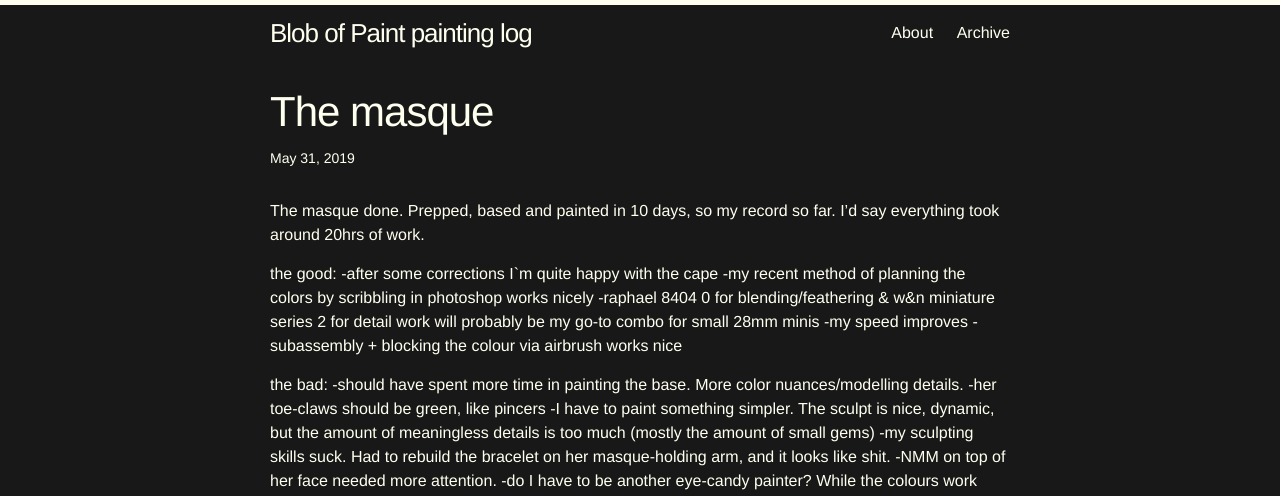
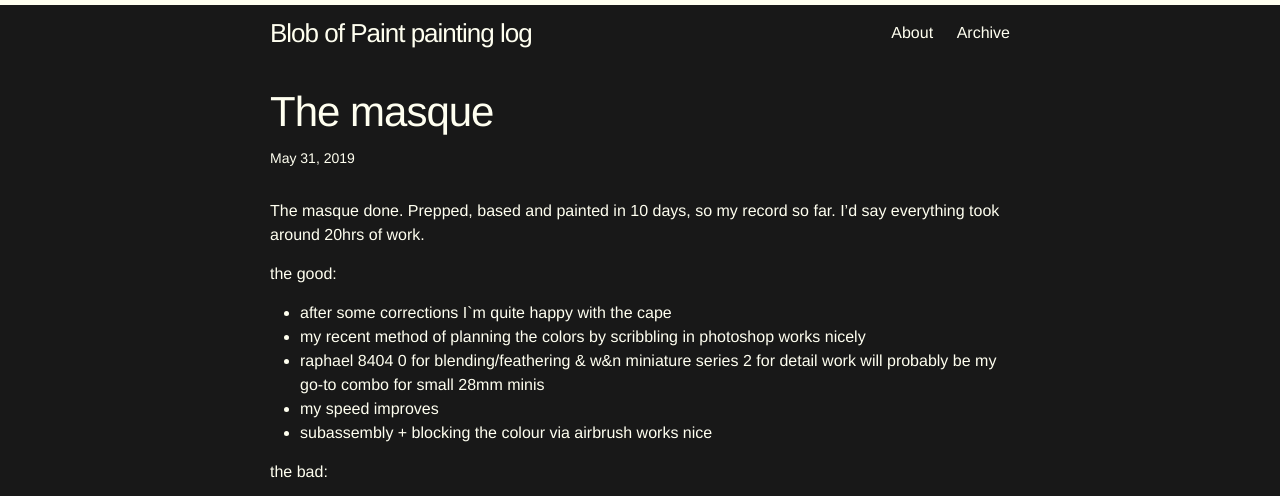
Before and after one commit to blobofpaint/blobofpaint.github.io, a Jekyll site: the page built from _posts/2019-05-31-the-masque-done.markdown, in a window 1280 px wide. Shown: the top 496 px of the page. Built offline with Jekyll 4.4.1, drawn with Linux system fonts in a browser that asks for light colours; comment, search, counter and statistics services are not loaded; some of the changed text lies outside the part shown.

Commit message:
Update 2019-05-31-the-masque-done.markdown

```diff
--- a/_posts/2019-05-31-the-masque-done.markdown
+++ b/_posts/2019-05-31-the-masque-done.markdown
@@ -10,19 +10,19 @@ The masque done.
 Prepped, based and painted in 10 days, so my record so far. I'd say everything took around 20hrs of work.
 
 the good:
--after some corrections I`m quite happy with the cape
--my recent method of planning the colors by scribbling in photoshop works nicely
--raphael 8404 0 for blending/feathering & w&n miniature series 2 for detail work will probably be my go-to combo for small 28mm minis
--my speed improves
--subassembly + blocking the colour via airbrush works nice
+* after some corrections I`m quite happy with the cape
+* my recent method of planning the colors by scribbling in photoshop works nicely
+* raphael 8404 0 for blending/feathering & w&n miniature series 2 for detail work will probably be my go-to combo for small 28mm minis
+* my speed improves
+* subassembly + blocking the colour via airbrush works nice
 
 the bad:
--should have spent more time in painting the base. More color nuances/modelling details.
--her toe-claws should be green, like pincers
--I have to paint something simpler. The sculpt is nice, dynamic, but the amount of meaningless details is too much (mostly the amount of small gems)
--my sculpting skills suck. Had to rebuild the bracelet on her masque-holding arm, and it looks like shit.
--NMM on top of her face needed more attention.
--do I have to be another eye-candy painter? While the colours work nice together, it's pretty close to my gaunt summoner scheme. Need to go more muted & original on next works.
+* should have spent more time in painting the base. More color nuances/modelling details.
+* her toe-claws should be green, like pincers
+* I have to paint something simpler. The sculpt is nice, dynamic, but the amount of meaningless details is too much (mostly the amount of small gems)
+* my sculpting skills suck. Had to rebuild the bracelet on her masque-holding arm, and it looks like shit.
+* NMM on top of her face needed more attention.
+* do I have to be another eye-candy painter? While the colours work nice together, it's pretty close to my gaunt summoner scheme. Need to go more muted & original on next works.
 
 &nbsp;&nbsp;&nbsp;&nbsp;&nbsp;&nbsp;&nbsp;&nbsp;
 ![1](http://drive.google.com/uc?export=view&id=1KPw64bSTN8W9Px4zIyfbMwpgFU4vK7dv)
```
